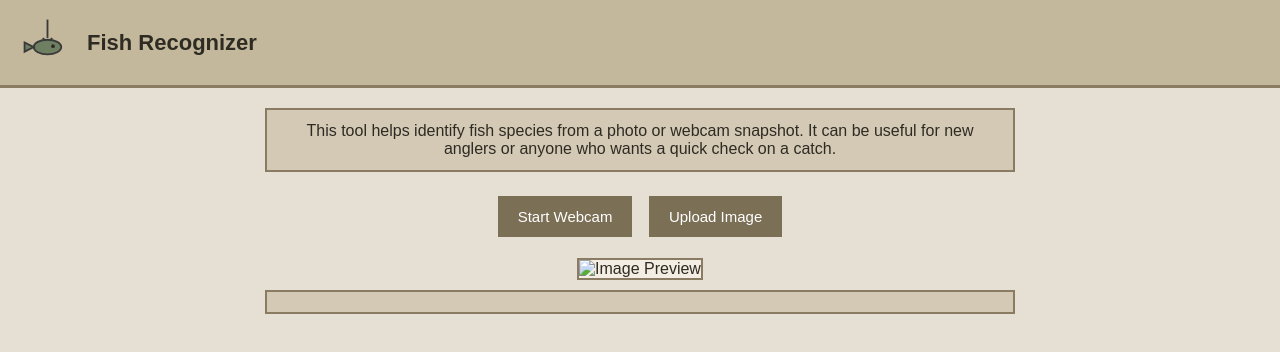
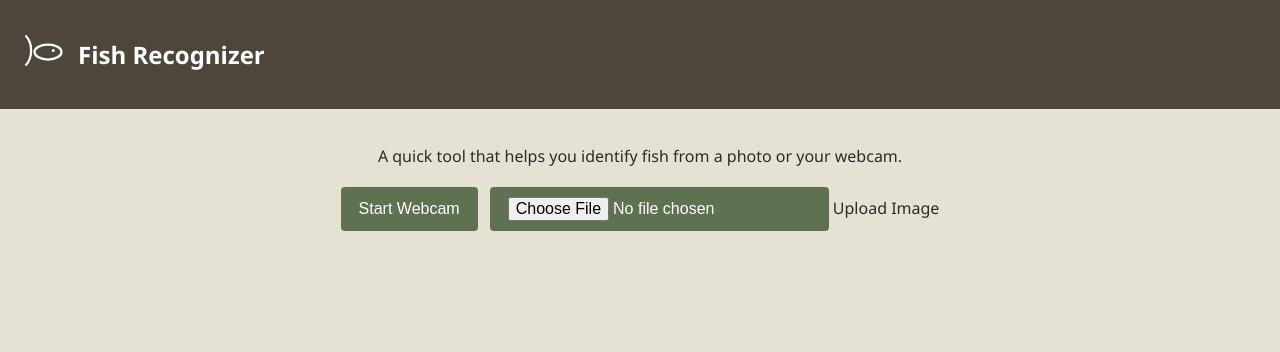
Before and after one commit to willblackmer/Fish-Recognizer, a plain HTML site: page index.html in a window 1280 px wide. Drawn offline with Linux system fonts and the light colour scheme.

Commit message:
Update index.html

```diff
--- a/index.html
+++ b/index.html
@@ -1,180 +1,172 @@
 <!DOCTYPE html>
 <html lang="en">
 <head>
-    <meta charset="UTF-8">
+<meta charset="UTF-8" />
+<meta name="viewport" content="width=device-width, initial-scale=1.0" />
 <title>Fish Recognizer</title>
+
+<!-- Rustic Minimal Styling -->
 <style>
     body {
         margin: 0;
         padding: 0;
-            background-color: #e6dfd4;
-            font-family: Arial, sans-serif;
-            color: #2e2b23;
+        font-family: "Segoe UI", sans-serif;
+        background: #e6e2d3;
+        color: #2e2a24;
     }
 
     header {
         display: flex;
         align-items: center;
         gap: 12px;
-            padding: 15px 20px;
-            background-color: #c4b89c;
-            border-bottom: 3px solid #8a7c62;
+        padding: 18px;
+        background: #4f463b;
+        color: white;
     }
 
-        .logo {
-            width: 55px;
-            height: 55px;
-        }
-
-        h1 {
-            font-size: 22px;
-            margin: 0;
+    /* Simple rustic fish-on-line SVG icon */
+    .logo svg {
+        width: 48px;
+        height: 48px;
     }
 
     .container {
-            max-width: 750px;
-            margin: 20px auto;
-            padding: 0 15px;
+        max-width: 900px;
+        margin: auto;
+        padding: 20px;
         text-align: center;
     }
 
-        .description {
-            background-color: #d4c9b5;
-            border: 2px solid #8a7c62;
-            padding: 12px;
-            margin-bottom: 18px;
+    .controls {
+        margin: 20px 0;
+        display: flex;
+        justify-content: center;
+        gap: 12px;
+        flex-wrap: wrap;
     }
 
-        button {
-            background-color: #7b6f55;
+    button, input[type="file"] {
+        background: #5e7152;
+        border: none;
+        padding: 10px 18px;
         color: white;
-            border: none;
-            padding: 12px 20px;
-            margin: 6px;
+        font-size: 16px;
+        border-radius: 4px;
         cursor: pointer;
-            font-size: 15px;
     }
 
-        button:hover {
-            background-color: #675d48;
-        }
-
-        #preview-container {
-            margin-top: 15px;
+    button:hover, input[type="file"]:hover {
+        background: #526347;
     }
 
     #preview {
-            width: 250px;
-            height: 250px;
-            object-fit: contain;
-            border: 2px solid #8a7c62;
-            background-color: #f3ede3;
+        margin-top: 18px;
+        max-width: 280px;
+        border-radius: 6px;
     }
 
     #webcam-container canvas {
-            border: 2px solid #8a7c62;
-            background-color: #f3ede3;
+        border-radius: 6px;
     }
 
     #label-container {
-            margin-top: 10px;
-            background-color: #d4c9b5;
-            border: 2px solid #8a7c62;
-            padding: 10px;
+        margin-top: 15px;
+        font-size: 18px;
     }
 </style>
 </head>
+
 <body>
 
 <header>
-    <!-- Rustic realistic style fish on a hook SVG -->
-    <svg class="logo" viewBox="0 0 60 60">
-        <path d="M30 5 L30 25" stroke="#3a3a3a" stroke-width="2"/>
-        <path d="M25 25 Q30 33 35 25" fill="none" stroke="#3a3a3a" stroke-width="2"/>
-        <ellipse cx="30" cy="35" rx="15" ry="8" fill="#6f7f62" stroke="#3a3a3a" stroke-width="2"/>
-        <circle cx="36" cy="34" r="2" fill="#2e2b23"/>
-        <path d="M15 35 L5 30 L5 40 Z" fill="#6f7f62" stroke="#3a3a3a" stroke-width="2"/>
+    <div class="logo">
+        <!-- Clean, simple SVG logo -->
+        <svg viewBox="0 0 64 64">
+            <path d="M10 10 C20 20, 20 40, 10 50" stroke="white" stroke-width="3" fill="none"/>
+            <ellipse cx="40" cy="32" rx="18" ry="10" fill="none" stroke="white" stroke-width="3"/>
+            <circle cx="47" cy="30" r="2" fill="white"/>
         </svg>
-
-    <h1>Fish Recognizer</h1>
+    </div>
+    <h2>Fish Recognizer</h2>
 </header>
 
 <div class="container">
-    <div class="description">
-        This tool helps identify fish species from a photo or webcam snapshot.
-        It can be useful for new anglers or anyone who wants a quick check on a catch.
+    <p>A quick tool that helps you identify fish from a photo or your webcam.</p>
+
+    <div class="controls">
+        <button onclick="init()">Start Webcam</button>
+        <label>
+            <input type="file" accept="image/*" onchange="loadImage(event)">
+            Upload Image
+        </label>
     </div>
 
-    <button onclick="initWebcam()">Start Webcam</button>
-    <button onclick="uploadInput.click()">Upload Image</button>
-    <input type="file" id="uploadInput" accept="image/*" style="display: none" onchange="loadImage(event)">
-
-    <div id="preview-container">
-        <img id="preview" src="" alt="Image Preview">
-    </div>
+    <img id="preview" style="display:none;">
 
     <div id="webcam-container"></div>
     <div id="label-container"></div>
 </div>
 
+<!-- Teachable Machine Scripts -->
 <script src="https://cdn.jsdelivr.net/npm/@tensorflow/tfjs@latest/dist/tf.min.js"></script>
 <script src="https://cdn.jsdelivr.net/npm/@teachablemachine/image@latest/dist/teachablemachine-image.min.js"></script>
 
 <script>
     const URL = "./my_model/";
+    let model, webcam, labelContainer, maxPredictions;
 
-    let model, maxPredictions;
-    let webcam = null;
-    const labelContainer = document.getElementById("label-container");
-    const preview = document.getElementById("preview");
-    const uploadInput = document.getElementById("uploadInput");
+    async function init() {
+        const modelURL = URL + "model.json";
+        const metadataURL = URL + "metadata.json";
+        model = await tmImage.load(modelURL, metadataURL);
+        maxPredictions = model.getTotalClasses();
 
-    async function loadModel() {
+        // webcam
+        const flip = true;
+        webcam = new tmImage.Webcam(240, 240, flip);
+        await webcam.setup();
+        await webcam.play();
+        window.requestAnimationFrame(loop);
+
+        document.getElementById("webcam-container").innerHTML = "";
+        document.getElementById("webcam-container").appendChild(webcam.canvas);
+
+        setupLabelContainer();
+    }
+
+    function setupLabelContainer() {
+        labelContainer = document.getElementById("label-container");
+        labelContainer.innerHTML = "";
+        for (let i = 0; i < maxPredictions; i++) {
+            labelContainer.appendChild(document.createElement("div"));
+        }
+    }
+
+    async function loop() {
+        webcam.update();
+        await predict(webcam.canvas);
+        window.requestAnimationFrame(loop);
+    }
+
+    async function loadImage(event) {
+        const imgEl = document.getElementById("preview");
+        imgEl.src = URL.createObjectURL(event.target.files[0]);
+        imgEl.style.display = "block";
+
         if (!model) {
             const modelURL = URL + "model.json";
             const metadataURL = URL + "metadata.json";
             model = await tmImage.load(modelURL, metadataURL);
             maxPredictions = model.getTotalClasses();
-            labelContainer.innerHTML = "";
-            for (let i = 0; i < maxPredictions; i++) {
-                labelContainer.appendChild(document.createElement("div"));
-            }
-        }
+            setupLabelContainer();
         }
 
-    async function initWebcam() {
-        await loadModel();
-        if (webcam) return;
-
-        webcam = new tmImage.Webcam(250, 250, true);
-        await webcam.setup();
-        await webcam.play();
-        document.getElementById("webcam-container").appendChild(webcam.canvas);
-        window.requestAnimationFrame(loop);
+        await imgEl.onload;
+        predict(imgEl);
     }
 
-    async function loop() {
-        if (webcam) {
-            webcam.update();
-            await predict(webcam.canvas);
-            window.requestAnimationFrame(loop);
-        }
-    }
-
-    async function loadImage(event) {
-        await loadModel();
-        const file = event.target.files[0];
-        if (!file) return;
-        const reader = new FileReader();
-        reader.onload = function(e) {
-            preview.src = e.target.result;
-            predict(preview);
-        }
-        reader.readAsDataURL(file);
-    }
-
-    async function predict(input) {
-        const prediction = await model.predict(input);
+    async function predict(source) {
+        const prediction = await model.predict(source);
         for (let i = 0; i < maxPredictions; i++) {
             labelContainer.childNodes[i].innerHTML =
                 prediction[i].className + ": " + prediction[i].probability.toFixed(2);
```
Lines whose indentation alone changed are shown as unchanged.
